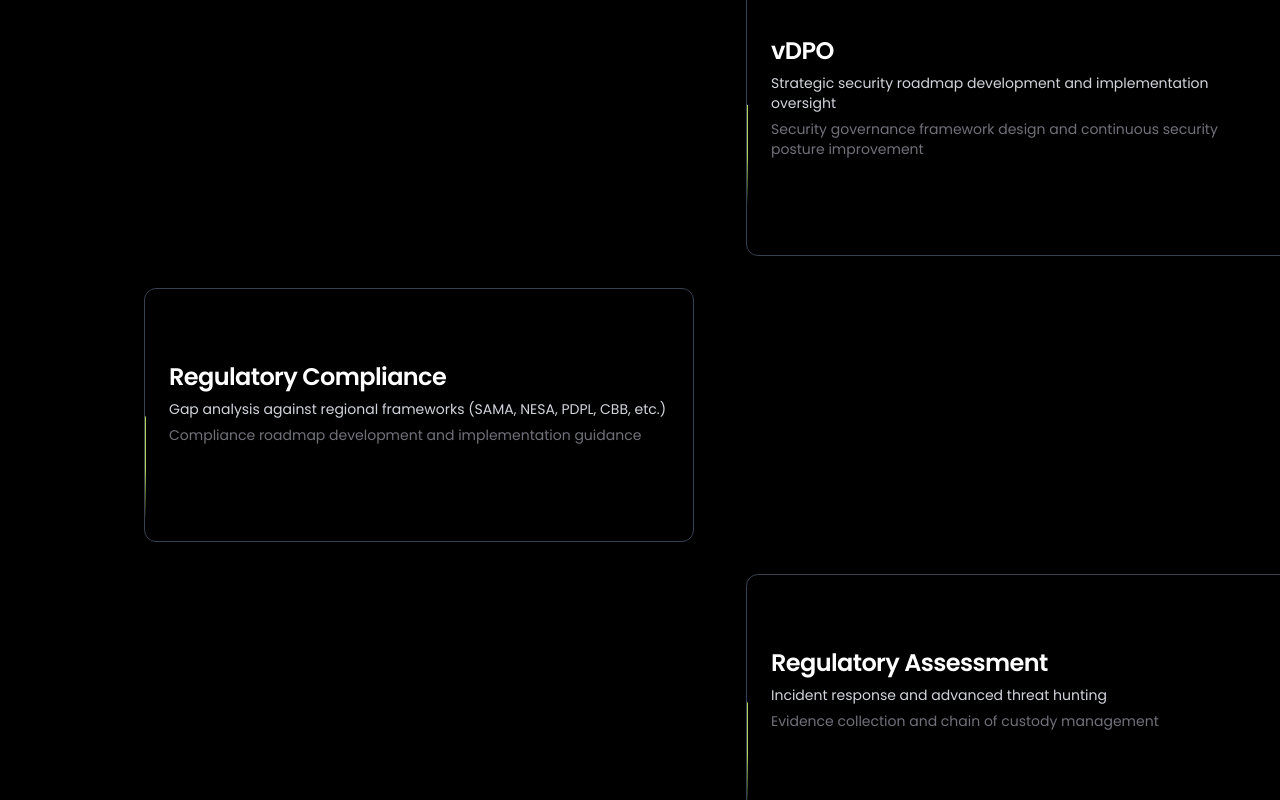
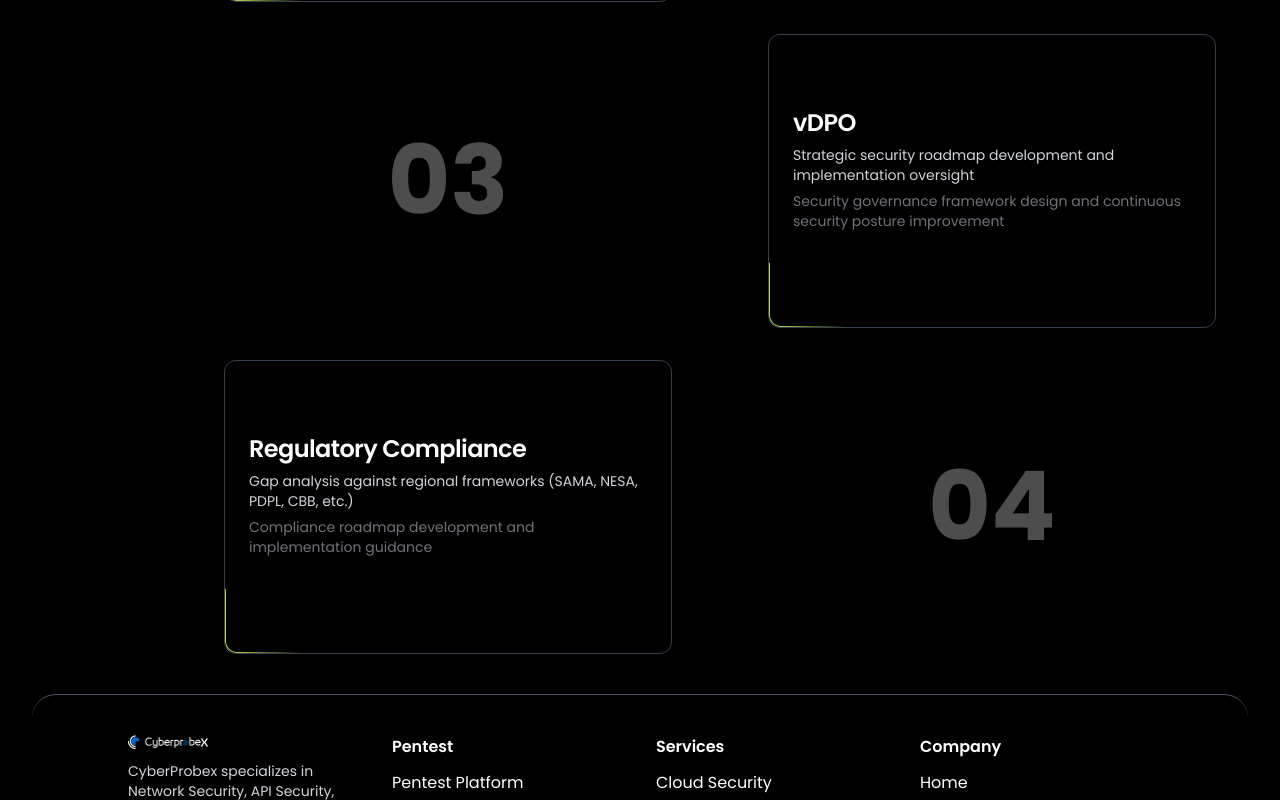
Before and after one commit to sujaykumar007/cyberprobe-X, a Next.js app: page /services in a window 1280 px wide. Shown: the part 1700-2500 px from the top of the page. Built offline with nearby package versions, Linux system fonts and the light colour scheme.

Commit message:
add a number in servicepage

```diff
--- a/app/custom-components/ServiceCard.tsx
+++ b/app/custom-components/ServiceCard.tsx
@@ -35,70 +35,17 @@ const services = [
     name: "Regulatory Compliance",
     description: "Gap analysis against regional frameworks (SAMA, NESA, PDPL, CBB, etc.)",
     description1: "Compliance roadmap development and implementation guidance"
-  },
-  {
-    id: 5,
-    name: "Regulatory Assessment",
-    description: "Incident response and advanced threat hunting",
-    description1: "Evidence collection and chain of custody management"
-  },
-  {
-    id: 6,
-    name: "ISO 27001 Certification",
-    description: "ISMS framework development and implementation",
-    description1: "Pre-certification readiness assessment and audit support"
-  },
-  {
-    id: 7,
-    name: "Penetration Testing",
-    description: "Security control implementation guidance",
-    description1: "Mitigation strategy development and execution support"
-  },
-  {
-    id: 8,
-    name: "PCI DSS Compliance",
-    description: "Gap assessment against latest PCI DSS requirements",
-    description1: "Remediation planning and certification preparation"
-  },
-  {
-    id: 9,
-    name: "Web Application Penetration Testing",
-    description: "Identifying and fixing security vulnerabilities in web applications"
-  },
-  {
-    id: 10,
-    name: "Cloud Penetration Testing",
-    description: "Assessing cloud environments for misconfigurations and security risks."
-  },
-  {
-    id: 11,
-    name: "API Penetration Testing",
-    description: "Securing APIs by identifying vulnerabilities that could lead to data breaches."
-  },
-  {
-    id: 12,
-    name: "Network Penetration Testing",
-    description: "Evaluating network infrastructure to detect and mitigate security flaws"
-  },
-  {
-    id: 13,
-    name: "Mobile Application Penetration Testing",
-    description: "Testing mobile applications for vulnerabilities in storage, communication, and authentication"
-  },
-  {
-    id: 14,
-    name: "IoT Penetration Testing",
-    description: "Uncovering security weaknesses in IoT devices and their ecosystem"
   }
 ]
 
 export function ServiceCard() {
   return (
-    <div className="flex flex-col items-center gap-8 w-full px-4 overflow-hidden">
+    <div className="grid grid-cols-1 md:grid-cols-1 gap-8 w-full px-4 md:px-12">
       {services.map((service, index) => {
         const ref = useRef(null)
         const isInView = useInView(ref, { once: false, margin: "-50px" })
-        const isEven = service.id % 2 === 0
+        const isEven = (index + 1) % 2 === 0
+        const number = (index + 1).toString().padStart(2, "0") // Format as "01", "02"...
 
         return (
           <motion.div
@@ -107,9 +54,12 @@ export function ServiceCard() {
             initial={{ opacity: 0, x: isEven ? -100 : 100 }}
             animate={{ opacity: isInView ? 1 : 0, x: isInView ? 0 : isEven ? -100 : 100 }}
             transition={{ duration: 0.9, delay: index * 0.1 }}
-            className={`w-full max-w-[300px] md:max-w-[550px] flex items-center md:${isEven ? "justify-start self-start" : "justify-end self-end"} justify-center`}
+            className="grid grid-cols-2 items-center w-full"
           >
-            <Card className="relative py-12 overflow-hidden bg-black border-opacity-35 border-gray-700 w-full">
+
+            {isEven ? (
+              <div className="flex justify-center">
+                <Card className="relative py-12 overflow-hidden bg-black border-opacity-35 border-gray-700 w-full max-w-md">
                   <CardHeader>
                     <CardTitle className="text-white text-2xl">{service.name}</CardTitle>
                     <CardDescription className="text-gray-300">
@@ -122,6 +72,35 @@ export function ServiceCard() {
                   <CardContent></CardContent>
                   <BorderBeam duration={8} size={100} />
                 </Card>
+              </div>
+            ) : (
+              <div className="flex justify-center">
+                <span className="text-white text-8xl font-bold opacity-30">{number}</span>
+              </div>
+            )}
+
+
+            {isEven ? (
+              <div className="flex justify-center">
+                <span className="text-white text-8xl font-bold opacity-30">{number}</span>
+              </div>
+            ) : (
+              <div className="flex justify-center">
+                <Card className="relative py-12 overflow-hidden bg-black border-opacity-35 border-gray-700 w-full max-w-md">
+                  <CardHeader>
+                    <CardTitle className="text-white text-2xl">{service.name}</CardTitle>
+                    <CardDescription className="text-gray-300">
+                      {service.description}
+                    </CardDescription>
+                    {service.description1 && (
+                      <CardDescription>{service.description1}</CardDescription>
+                    )}
+                  </CardHeader>
+                  <CardContent></CardContent>
+                  <BorderBeam duration={8} size={100} />
+                </Card>
+              </div>
+            )}
           </motion.div>
         )
       })}
--- a/app/custom-components/ServiceHero.tsx
+++ b/app/custom-components/ServiceHero.tsx
@@ -43,7 +43,7 @@ export default function ServiceHero() {
       className=" rounded-lg bg-black h-[1100px] md:h-[750px]  lg:h-[530px]"
       color={["#A07CFE", "#FE8FB5", "#FFBE7B"]}
     >
-         <h1 className="text-2xl sm:text-4xl md:text-5xl lg:text-5xl font-extrabold py-10 text-white">
+         <h1 className="text-2xl sm:text-4xl md:text-5xl lg:text-5xl font-extrabold py-10 text-white items-center justify-center">
               Major  services
         </h1>
       <div className=" grid md:grid-cols-3 grid-cols-1 h-[500px] w-full gap-6 lg:h-[250px] lg:flex-row my-10 px-10">
--- a/app/custom-components/contactSection.tsx
+++ b/app/custom-components/contactSection.tsx
@@ -1,36 +1,28 @@
+
 "use client"
 
 import { LoginForm } from "@/components/login-form"
 import Image from "next/image"
+import "../styles/colors.css"
 
-export default function ConatctUs() {
+export default function ContactUs() {
+  return (
+    <div className="relative w-full min-h-screen md:py-10 px-4 md:px-12 mx-auto bg-black bg-cover bg-center bg-no-repeat">
+      <Image src="/lock.jpg" alt="contact"  className="w-full h-full opacity-20 rounded-2xl mt-10 object-cover absolute inset-0 "   width={1200} height={screen.height}
+      />
 
+      <div className="relative flex flex-col justify-center items-center gap-14 min-h-screen px-4 md:px-0">
+        <div className="text-center">
+          <h1 className="text-4xl md:text-6xl font-bold mb-4 text-primary-yellow">Get in Touch</h1>
+          <p className="text-xl md:text-3xl font-semibold text-white">With Our Team</p>
+        </div>
 
-
-
-  return (
-
-    <div className="realtive w-full  md:py-10 px-4 md:px-12 mx-auto bg-black  bg-cover bg-center bg-no-repeat">
-      <Image src="/lock.jpg" alt="contact" className="w-full h-full opacity-20 rounded-2xl mt-10 " width={1200} height={screen.height} />
-    <div className=" absolute inset-0 flex flex-col justify-center pt-36 md:pt-0 gap-14  min-h-svh ">
-        <div className="flex felx-col justify-center items-center">
-
-         <div className="relative  lg:block">
-       <h1 className="text-5xl md:text-6xl font-bold mb-6 text-primary-yellow" >Get in Touch</h1>
-               <p className="text-2xl md:text-4xl font-semibold max-w-3xl ml-16 text-white">
-                 With Out Team
-               </p>
-      </div>
-      </div>
-      <div className="flex flex-col gap-4 p-6 md:p-10">
-
-        <div className="flex flex-1 items-center justify-center">
-          <div className="w-full max-w-[40%]  rounded-2xl">
-            <LoginForm  />
+        <div className="flex flex-col items-center w-full">
+          <div className="w-full max-w-lg  md:max-w-xl lg:max-w-2xl xl:max-w-3xl rounded-2xl">
+            <LoginForm />
           </div>
         </div>
       </div>
     </div>
-    </div>
   )
 }
--- a/app/layout.tsx
+++ b/app/layout.tsx
@@ -1,6 +1,8 @@
 import type { Metadata } from "next";
 import { Geist, Geist_Mono,Poppins } from "next/font/google";
 import "./globals.css";
+
+
 import Navbar from "./custom-components/Navbar";
 import Footer from "./custom-components/Footer";
 
--- a/components/login-form.tsx
+++ b/components/login-form.tsx
@@ -29,24 +29,57 @@ export function LoginForm({ className, ...props }: React.ComponentPropsWithoutRe
   }
 
   return (
-    <form className={cn("flex h-[450px] flex-col gap-6 border p-20 rounded-xl", className)} {...props} onSubmit={handleSubmit}>
+    <form
+    className={cn(
+      "flex w-full max-w-md p-5 flex-col gap-6 border rounded-xl mx-auto",
+      "sm:p-6 md:p-8 lg:max-w-lg",
+      className
+    )}
+    {...props}
+    onSubmit={handleSubmit}
+  >
     <div className="grid gap-6">
-        <div className="grid gap-2 text-primary-yellow ">
+      <div className="grid gap-2 text-primary-yellow">
         <Label htmlFor="name">Name</Label>
-          <Input  id="name" type="text" placeholder="adam" required className="p-5 text-white" value={formData.name} onChange={handleChange} />
+        <Input
+          id="name"
+          type="text"
+          placeholder="Adam"
+          required
+          className="p-4 sm:p-5 text-white"
+          value={formData.name}
+          onChange={handleChange}
+        />
       </div>
-        <div className="grid gap-2 text-primary-yellow ">
+      <div className="grid gap-2 text-primary-yellow">
         <Label htmlFor="email">Email</Label>
-          <Input id="email" type="email" placeholder="xyz@example.com" required className="p-5 text-white" value={formData.email} onChange={handleChange} />
+        <Input
+          id="email"
+          type="email"
+          placeholder="xyz@example.com"
+          required
+          className="p-4 sm:p-5 text-white"
+          value={formData.email}
+          onChange={handleChange}
+        />
       </div>
-        <div className="grid gap-2 text-primary-yellow ">
+      <div className="grid gap-2 text-primary-yellow">
         <Label htmlFor="number">Phone No.</Label>
-          <Input id="number" type="text" required placeholder="+91 1234567890" className="p-5 text-white" value={formData.number} onChange={handleChange} />
+        <Input
+          id="number"
+          type="text"
+          required
+          placeholder="+91 1234567890"
+          className="p-4 sm:p-5 text-white"
+          value={formData.number}
+          onChange={handleChange}
+        />
       </div>
-        <Button variant="outline" className="w-full" type="submit">
+      <Button variant="outline" className="w-full py-3 sm:py-4 text-lg" type="submit">
         Submit
       </Button>
     </div>
   </form>
+
   )
 }
--- a/package.json
+++ b/package.json
@@ -14,6 +14,7 @@
     "@fortawesome/free-solid-svg-icons": "^6.7.2",
     "@fortawesome/react-fontawesome": "^0.2.2",
     "@mui/material": "^6.4.5",
+    "@next/font": "^14.2.15",
     "@radix-ui/react-accordion": "^1.2.3",
     "@radix-ui/react-avatar": "^1.1.3",
     "@radix-ui/react-label": "^2.1.2",
```
Also changed, not shown: app/custom-components/Header.tsx (+4 -4 lines), app/custom-components/Homecontact.tsx (added), app/custom-components/Navbar.tsx (line endings or trailing spaces), public/fonts/Gilroy-Regular.ttf (added), 1 other file (tests, documents, lock files or other folders). Lines whose indentation alone changed are shown as unchanged.
